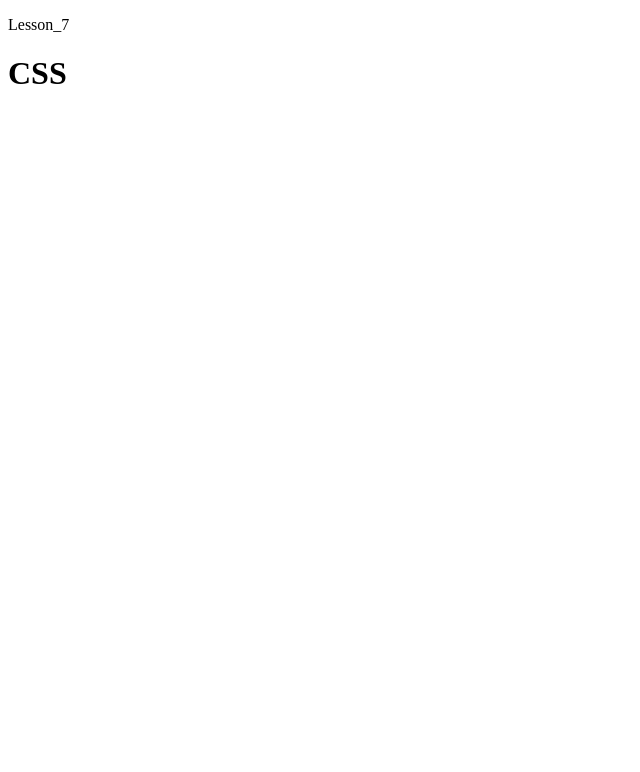
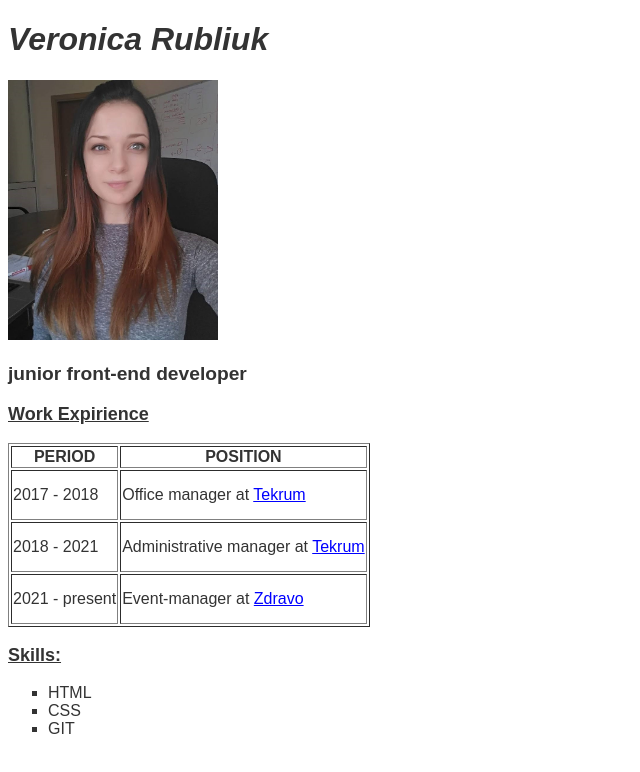
Before and after one commit to veronaRub/Lesson_7, a plain HTML site: page index.html in a window 1280 px wide. Shown: the whole page, without its empty margins (0-640 px from the left). Drawn offline with Linux system fonts and the light colour scheme.

Commit message:
Feature2

```diff
--- a/index.html
+++ b/index.html
@@ -1,9 +1,42 @@
 <!DOCTYPE html>
 <html>
     <head>
-        <p>Lesson_7</p>
+        <link rel="icon" type="image/x-icon" href="https://cdn-icons-png.flaticon.com/512/119/119598.png">
+        <title>Lesson 7 - version 7.1</title>
+        <link href="style.css" rel="stylesheet" type="text/css">
     </head>
     <body>
-        <h1>CSS</h1>
+        <h1>Veronica Rubliuk</h1>
+        <img src="img.jpg" width="210" height="260" alt="lesson_7_robot.dreams_rub_ver">
+        <h3>junior front-end developer</h3>
+        <p>Work Expirience</p>
+        <table border="1">
+            <thead>
+                <tr>
+                    <th colspan="1">Period</th>
+                    <th colspan="3">Position</th>
+                </tr>
+            </thead>
+            <tbody>
+                <tr style="height:50px">
+                    <td>2017 - 2018</td>
+                    <td>Office manager at <a href="https://jobs.dou.ua/companies/tekrum/reviews/"target="_blank">Tekrum</a></td>
+                </tr>
+                <tr style="height:50px">
+                    <td>2018 - 2021</td>
+                    <td>Administrative manager at <a href="https://jobs.dou.ua/companies/tekrum/reviews/"target="_blank">Tekrum</a></td>
+                </tr>
+                <tr style="height:50px">
+                    <td>2021 - present</td>
+                    <td>Event-manager at <a href="https://zdravo.in.ua/"target="_blank">Zdravo</a></td>
+                </tr>
+            </tbody>
+        </table>
+        <p>Skills:</p>
+        <ul>
+            <li>HTML</li>
+            <li>CSS</li>
+            <li>GIT</li>
+        </ul>
     </body>
 </html>
--- /dev/null
+++ b/style.css
@@ -0,0 +1,42 @@
+body {
+    color: #333;
+    font-family: Arial, Helvetica, sans-serif;
+}
+
+h1 {
+    font-style: italic;
+    text-transform: capitalize;
+}
+
+h3 {
+    font-weight: 600;
+    font-size: larger;
+}
+
+p {
+    font-weight: 600;
+    text-decoration-line: underline;
+    font-size: large;
+}
+
+th {
+    text-transform: uppercase;
+}
+
+a:link {
+    color: #00f;
+    text-decoration-line: underline;
+  }
+
+a:visited {
+    color: #005;
+    text-decoration-line: underline;
+}
+
+a:hover {
+    text-decoration: none;
+}
+
+li {
+    list-style-type: square;
+}
```
Also changed, not shown: img.jpg (added).
